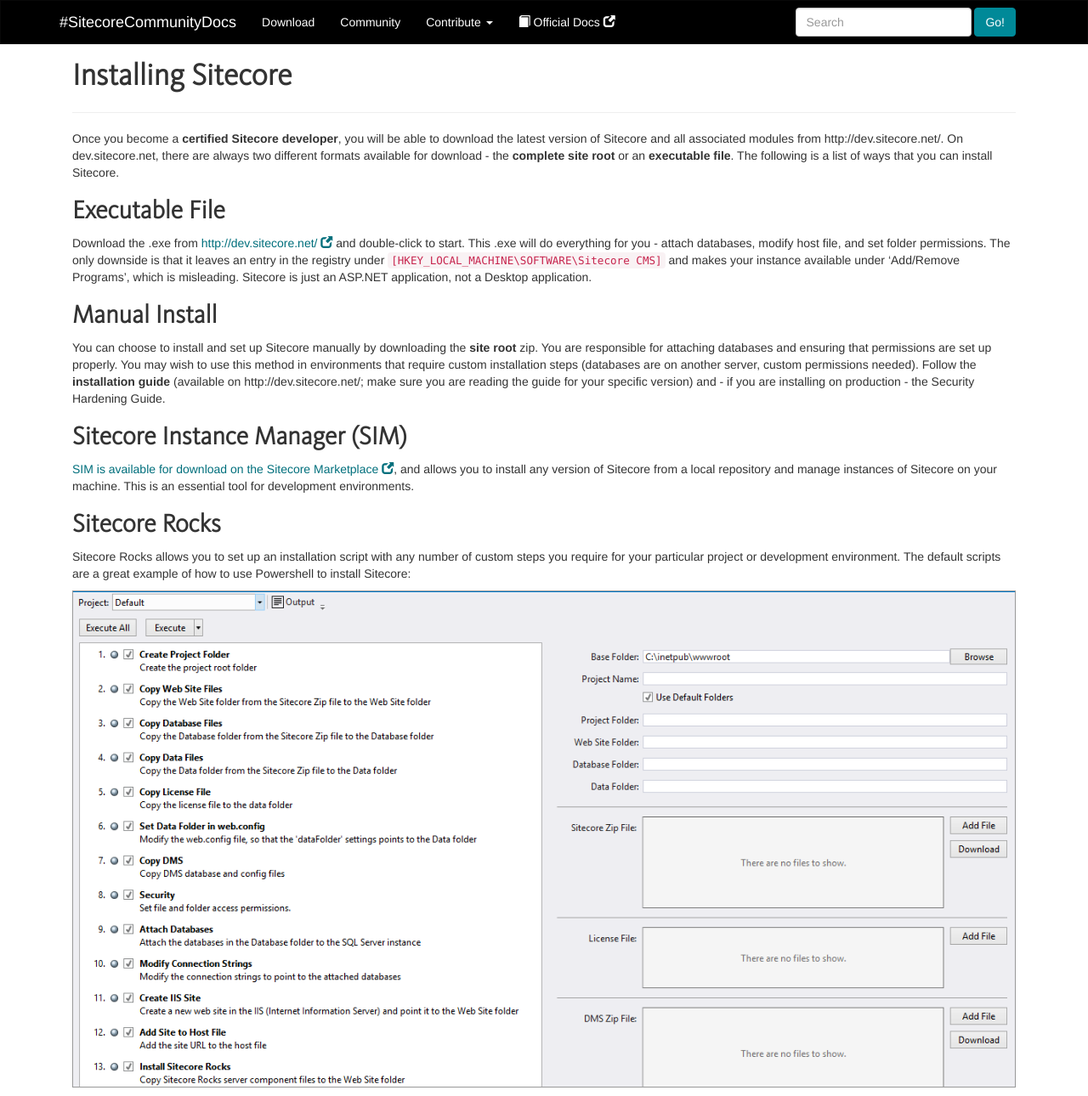
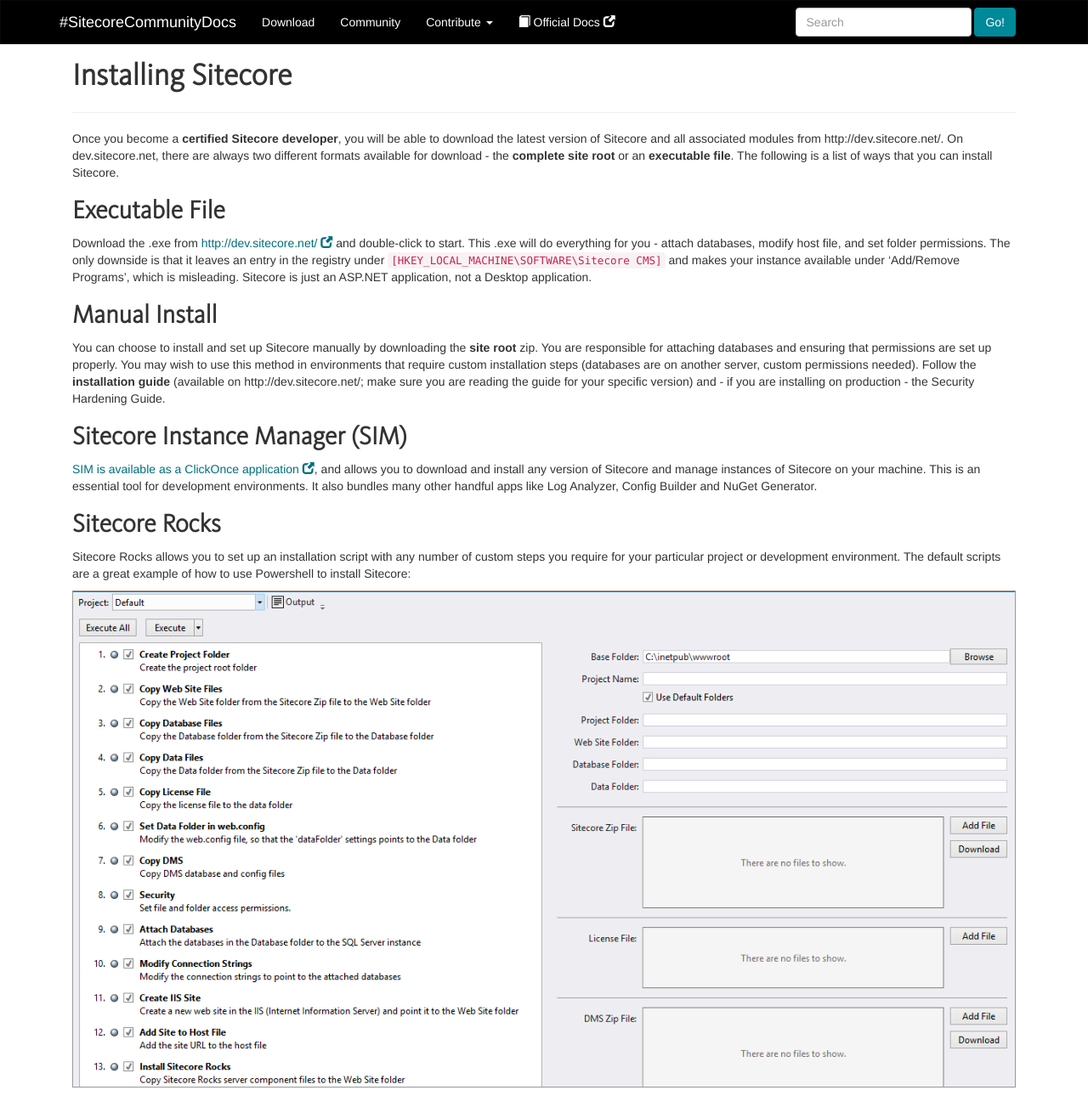
Before and after one commit to Sitecore-Community/docs, a Jekyll site: the page built from sitecore-basics/installing-sitecore/index.md, in a window 1280 px wide. Shown: the whole page at 85% size. Built offline with Jekyll 4.4.1, drawn with Linux system fonts in a browser that asks for light colours; nearby versions of some CDN libraries; a script that is not in the unit is left out.

Commit message:
Updated SIM information

```diff
--- a/sitecore-basics/installing-sitecore/index.md
+++ b/sitecore-basics/installing-sitecore/index.md
@@ -16,7 +16,7 @@
 
 ## Sitecore Instance Manager (SIM)
 
-[SIM is available for download on the Sitecore Marketplace](https://marketplace.sitecore.net/en/Modules/Sitecore_Instance_Manager.aspx), and allows you to install any version of Sitecore from a local repository and manage instances of Sitecore on your machine. This is an essential tool for development environments.
+[SIM is available as a ClickOnce application](https://dl.sitecore.net/updater/sim), and allows you to download and install any version of Sitecore and manage instances of Sitecore on your machine. This is an essential tool for development environments. It also bundles many other handful apps like Log Analyzer, Config Builder and NuGet Generator.
 
 ## Sitecore Rocks
 
```
